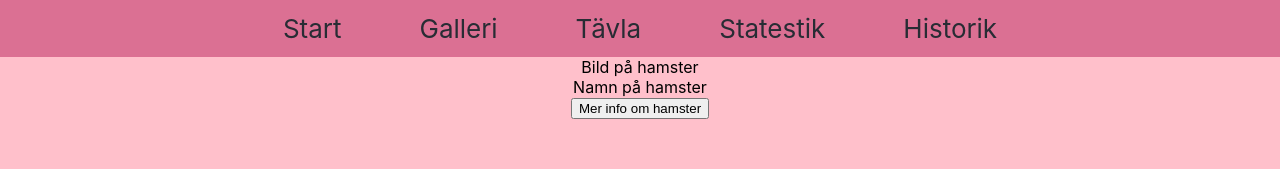
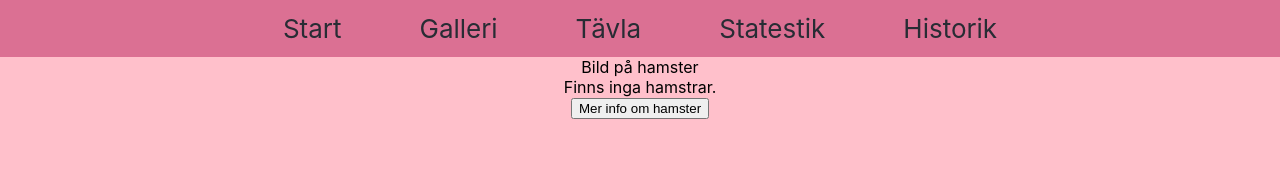
Before and after one commit to SofiaMEweiss/Hamsterwars---fullstack-project, a React (Create React App) app: page /gallery in a window 1280 px wide. Shown: the top 169 px of the page. Built offline with nearby package versions, Linux system fonts and the light colour scheme.

Commit message:
Started to add props to gallery

```diff
--- a/src/App.tsx
+++ b/src/App.tsx
@@ -1,11 +1,14 @@
 import React from 'react';
 import { BrowserRouter as Router, Link, Switch, Route, Redirect } from 'react-router-dom';
-import './App.css';
 import Gallery from './components/gallery/Gallery';
 import Battle from './components/battle/Battle';
 import Statistics from './components/statistics/Statistics';
 import History from './components/history/History';
 import Start from './components/start/Start';
+import { HamsterItem } from './types/HamsterItem';
+import './App.css';
+
+const hamsterData: HamsterItem[] = []
 
 function App() {
   return (
@@ -23,7 +26,7 @@ function App() {
 
 	  <main>
 		  <Switch>
-			  <Route path="/gallery"> <Gallery /> </Route>
+			  <Route path="/gallery" render={() => <Gallery items={hamsterData} /> }/>
 			  <Route path="/battle"> <Battle /> </Route>
 			  <Route path="/battel">
 				  <Redirect to="/battle" />
--- a/src/components/gallery/Gallery.tsx
+++ b/src/components/gallery/Gallery.tsx
@@ -1,8 +1,14 @@
-const Gallery = () => (
+import { HamsterItem } from '../../types/HamsterItem'
+
+interface Props {
+	items: HamsterItem[]
+}
+
+const Gallery = ({ items }: Props) => (
 	<div>
 		<div>
 			Bild på hamster<br/>
-			Namn på hamster<br/>
+			{ items.length === 0 ?'Finns inga hamstrar.' : 'TODO: mappa alla hamstrar' } <br/>
 			<button>Mer info om hamster</button>
 		</div>
 	</div>
--- /dev/null
+++ b/src/types/HamsterItem.ts
@@ -0,0 +1,6 @@
+interface HamsterItem {
+	name: string,
+	age: number
+}
+
+export type { HamsterItem }
```
